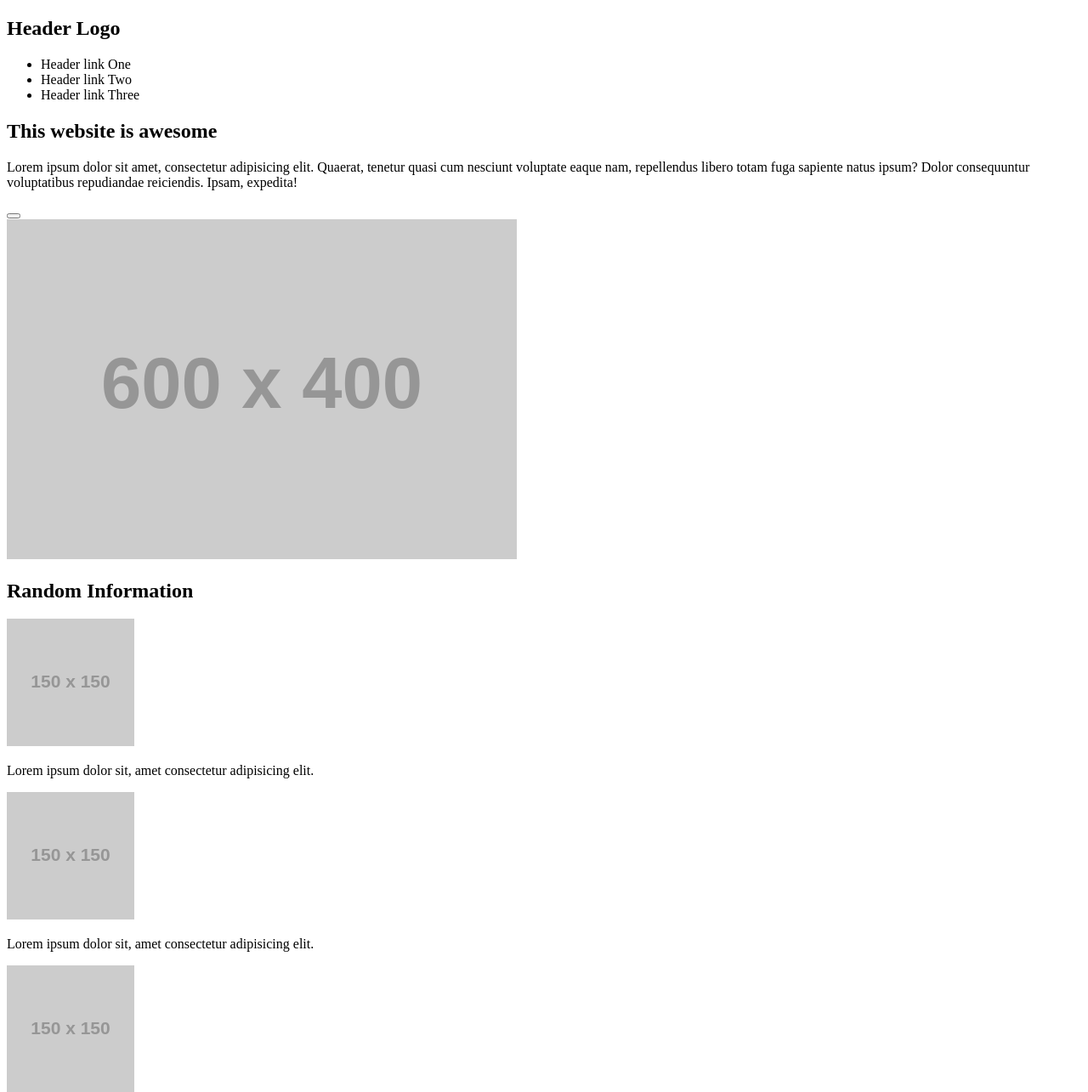
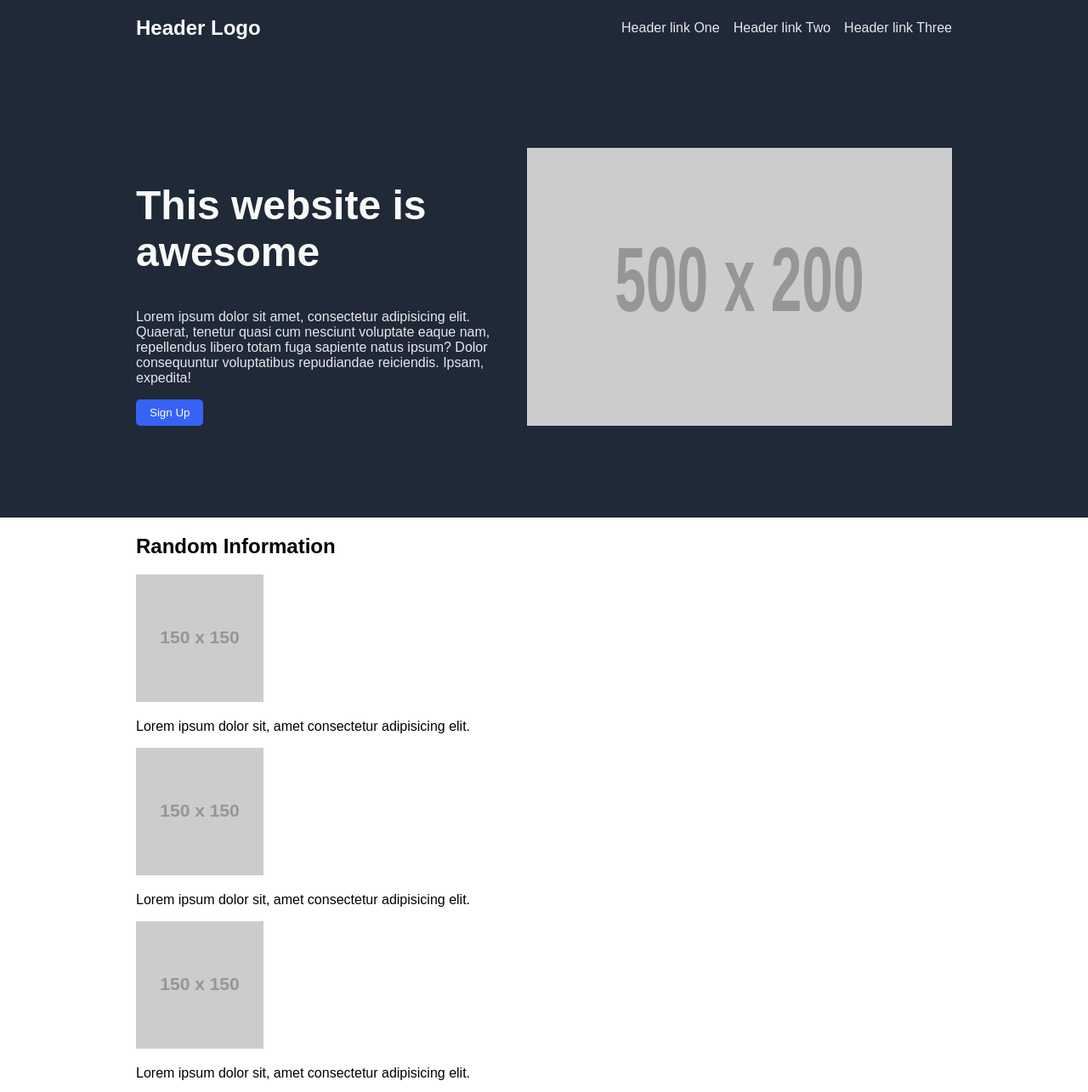
Before and after one commit to fernandopeguero/landingPage, a plain HTML site: page index.html in a window 1280 px wide. Shown: the top 1285 px of the page at 85% size. Drawn offline with Linux system fonts and the light colour scheme; placeholder pictures from the web are drawn by us.

Commit message:
Add container to make positioning of content easier

```diff
--- a/index.html
+++ b/index.html
@@ -4,33 +4,42 @@
     <meta charset="UTF-8">
     <meta name="viewport" content="width=device-width, initial-scale=1.0">
     <title>Landing Page</title>
+    <link rel="stylesheet" href="./style.css">
 </head>
 <body>
 
+    <div class="container">
+    <div class="hero-container">
+    <section class="hero-area">
     <header class="header">
-        <h2>Header Logo</h2>
+        <h2 class="logo">Header Logo</h2>
 
         <ul>
-            <li>Header link One</li>
-            <li>Header link Two</li>
-            <li>Header link Three</li>
+            <li><a href="#">Header link One</a> </li>
+            <li><a href="#">Header link Two</a> </li>
+            <li><a href="#">Header link Three</a> </li>
         </ul>
     </header>
-    <main class="main">
 
-        <section class="hero-area">
-            <div class="info">
-                <h1>This website is awesome</h1>
-                <p>Lorem ipsum dolor sit amet, consectetur adipisicing elit. Quaerat, tenetur quasi cum nesciunt voluptate eaque nam, repellendus libero totam fuga sapiente natus ipsum? Dolor consequuntur voluptatibus repudiandae reiciendis. Ipsam, expedita!</p>
-                <button class="sign-up"></button>
-            </div>
+    <div class="hero-area-info">
+        <div class="info">
+            <h1>This website is awesome</h1>
+            <p>Lorem ipsum dolor sit amet, consectetur adipisicing elit. Quaerat, tenetur quasi cum nesciunt voluptate eaque nam, repellendus libero totam fuga sapiente natus ipsum? Dolor consequuntur voluptatibus repudiandae reiciendis. Ipsam, expedita!</p>
+            <button class="sign-up-button">Sign Up</button>
+        </div>
 
-            <img src="https://placehold.co/600x400" alt="placeholder">
-        </section>
-        <section class="random-information">
+        <img src="https://placehold.co/500x200" alt="placeholder">
+    </div>
+    </section>
+</div>
+
+    <main class="main-container">
+
+
+        <section class="random-info-container">
 
             <h2>Random Information</h2>
-            <div class="random-info-container">
+            <div class="random-info-container-container">
             <div>
                 <img src="https://placehold.co/150x150" alt="placeholder">
                 <p>Lorem ipsum dolor sit, amet consectetur adipisicing elit.</p>
@@ -50,21 +59,29 @@
         </div>
         </section>
 
-        <section class="quote">
+        <section class="quote-container">
+            <div class="quote">
             <p>Lorem ipsum dolor, sit amet consectetur adipisicing elit. Distinctio alias, dignissimos dolorem est nesciunt mollitia iure, iste cum eos eius voluptatem aliquid et magnam in ex totam culpa neque ullam? Lorem ipsum dolor sit amet consectetur adipisicing elit. Voluptatibus quis ipsum alias cumque dicta labore. Repudiandae eius nesciunt natus delectus est. Temporibus laborum, tempora deleniti earum placeat assumenda veritatis soluta?</p>
             <h3>-Thor, God of Thunder</h3>
+        </div>
         </section>
 
 
     </main>
-    <footer class="footer">
+
+    <footer class="footer-container">
+
+        <div class="footer-action-call">
         <div class="footer-info">
             <h3>Call to action! it's time!</h3>
             <p>Sign up for our product by clicking that button right over there!</p>
         </div>
 
         <button class="footer-button"> Sign Up</button>
+    </div>
     </footer>
+
+</div>
 
 </body>
 </html>
```
